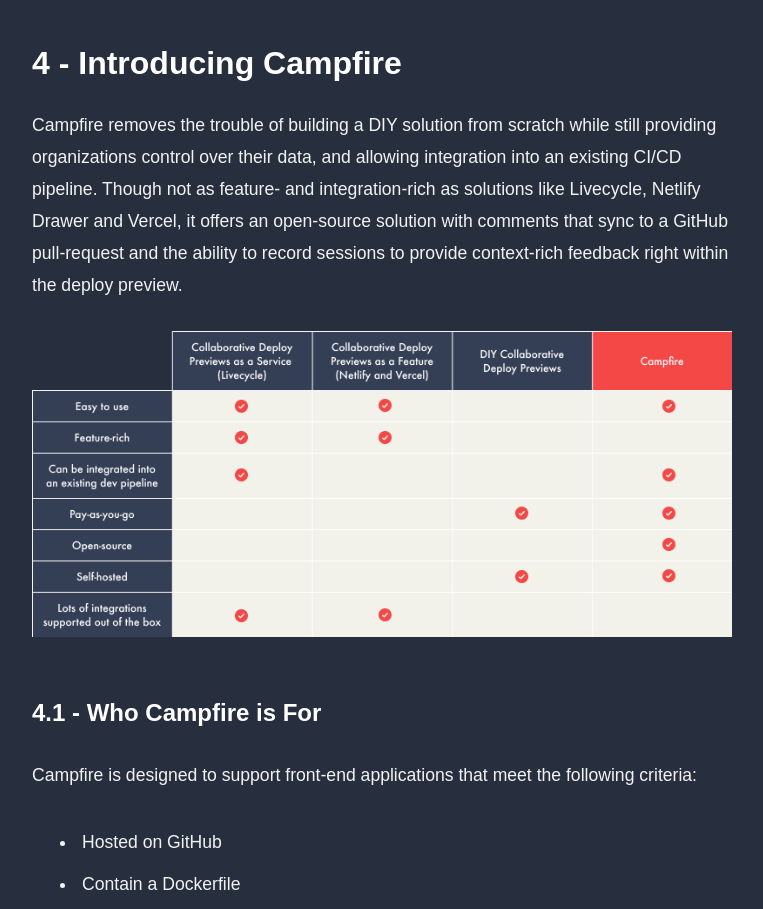
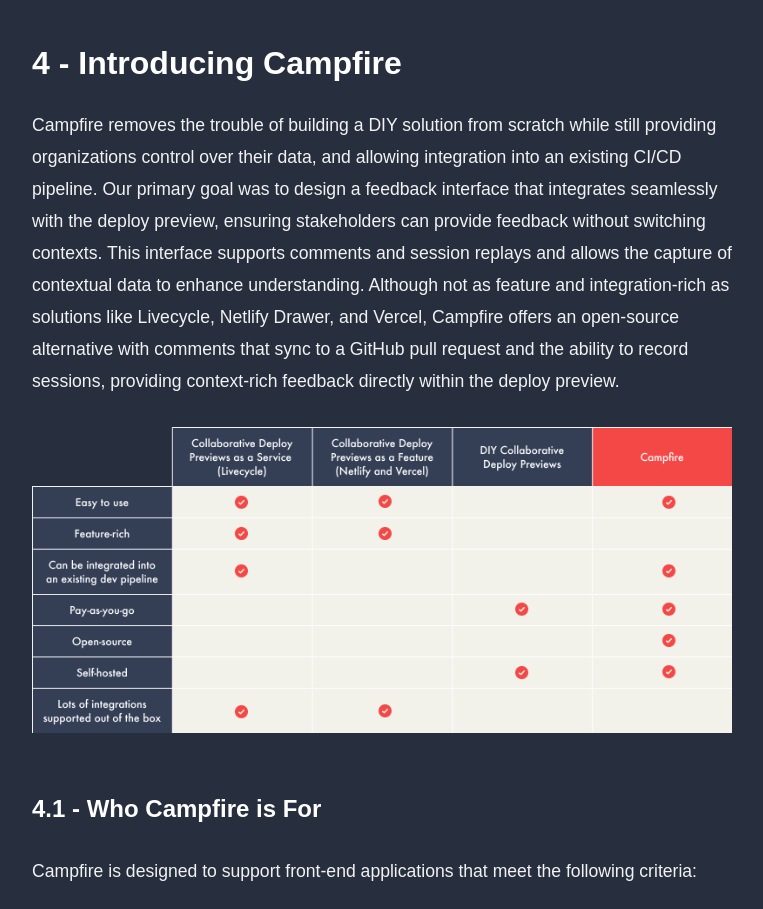
Before and after one commit to campfire-previews/campfire-previews.github.io, a plain HTML site: page index.html in a window 1280 px wide. Shown: the part 10635-11544 px from the top of the page, without its empty margins (358-1121 px from the left). Drawn offline with nearby package versions, Linux system fonts and the light colour scheme; a web font is replaced by a local one.

Commit message:
rewrite section 4 introduction to include feedback interface goals
Co-authored-by: Rachele Lang <rachelelang7672@gmail.com>
Co-authored-by: Tess Lockey <84677774+treskey@users.noreply.github.com>
Co-authored-by: Allen Lee <6207als@gmail.com>

```diff
--- a/index.html
+++ b/index.html
@@ -520,14 +520,7 @@
           >
             <h1>4 - Introducing Campfire</h1>
             <p>
-              Campfire removes the trouble of building a DIY solution from
-              scratch while still providing organizations control over their
-              data, and allowing integration into an existing CI/CD pipeline.
-              Though not as feature- and integration-rich as solutions like
-              Livecycle, Netlify Drawer and Vercel, it offers an open-source
-              solution with comments that sync to a GitHub pull-request and the
-              ability to record sessions to provide context-rich feedback right
-              within the deploy preview.
+              Campfire removes the trouble of building a DIY solution from scratch while still providing organizations control over their data, and allowing integration into an existing CI/CD pipeline. Our primary goal was to design a feedback interface that integrates seamlessly with the deploy preview, ensuring stakeholders can provide feedback without switching contexts. This interface supports comments and session replays and allows the capture of contextual data to enhance understanding. Although not as feature and integration-rich as solutions like Livecycle, Netlify Drawer, and Vercel, Campfire offers an open-source alternative with comments that sync to a GitHub pull request and the ability to record sessions, providing context-rich feedback directly within the deploy preview.
             </p>
             <p>
               <img
```
